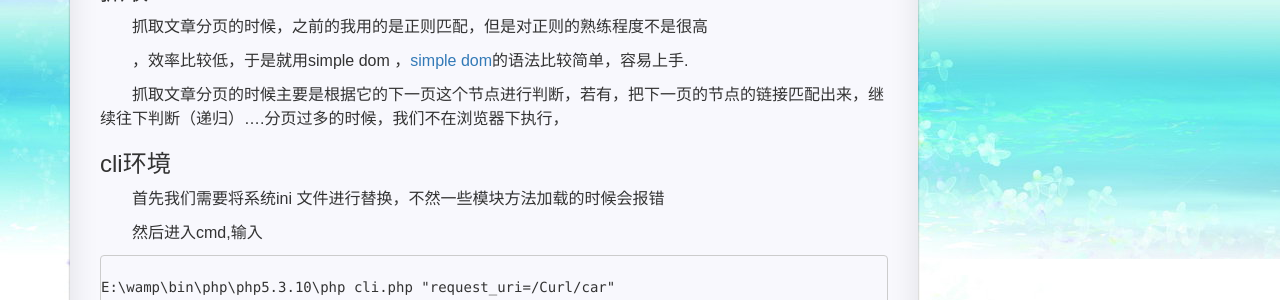
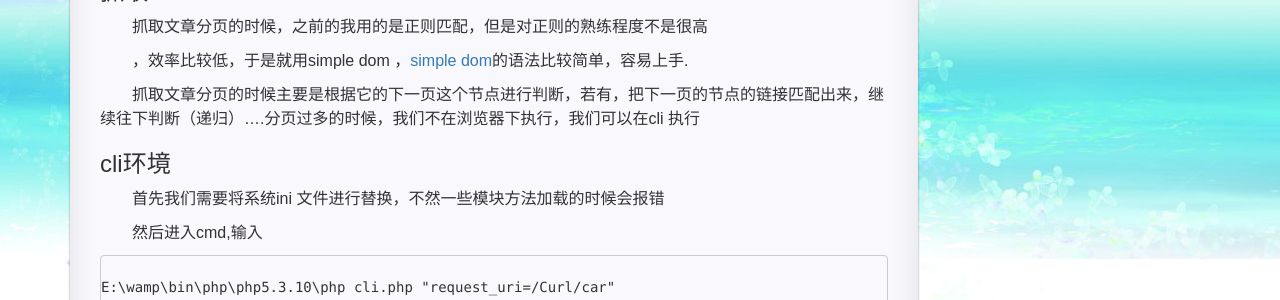
Before and after one commit to hexing-w/hexing-w.github.io, a Jekyll site: the page built from _posts/2015-09-07-抓取文章分页.md, in a window 1280 px wide. Shown: the part 238-538 px from the top of the page. Built offline with Jekyll 4.4.1, drawn with Linux system fonts in a browser that asks for light colours; nearby versions of some CDN libraries; comment, search, counter and statistics services are not loaded; a style sheet for code colours, icons or effects is not loaded.

Commit message:
add postpostpostpostpostpostpostpostpostpostpostpostpostpostpostpostpostpostpostpostpostpostpostpostpostpostpost

```diff
--- a/_posts/2015-09-07-抓取文章分页.md
+++ b/_posts/2015-09-07-抓取文章分页.md
@@ -16,7 +16,7 @@ excerpt: 抓取文章分页
 
 ，效率比较低，于是就用simple dom ，[simple dom](http://simplehtmldom.sourceforge.net/)的语法比较简单，容易上手.
 
- 抓取文章分页的时候主要是根据它的下一页这个节点进行判断，若有，把下一页的节点的链接匹配出来，继续往下判断（递归）....分页过多的时候，我们不在浏览器下执行，
+ 抓取文章分页的时候主要是根据它的下一页这个节点进行判断，若有，把下一页的节点的链接匹配出来，继续往下判断（递归）....分页过多的时候，我们不在浏览器下执行，我们可以在cli 执行
 
 
 ###  cli环境
```
